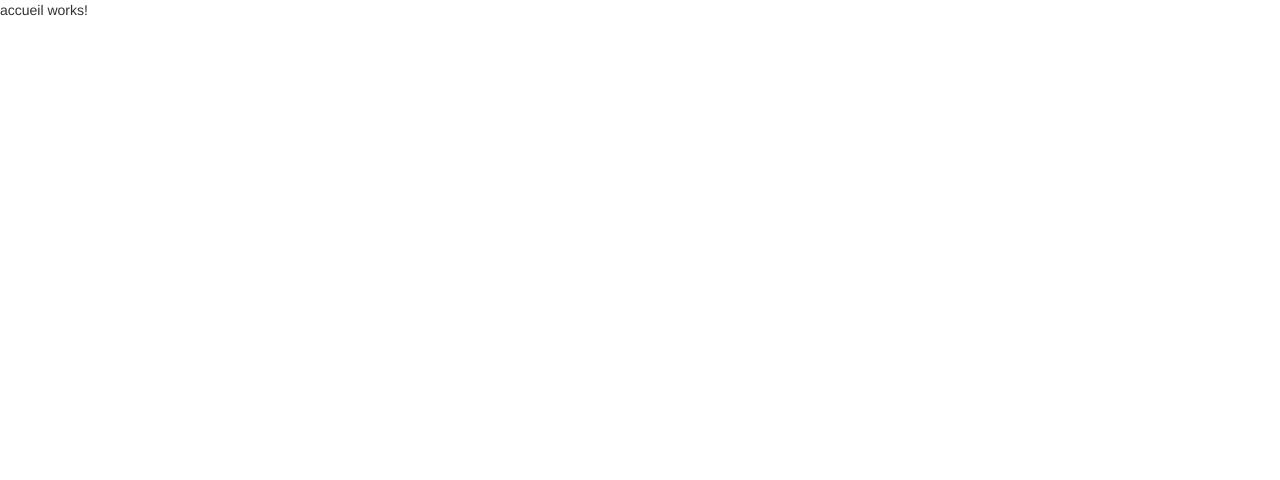
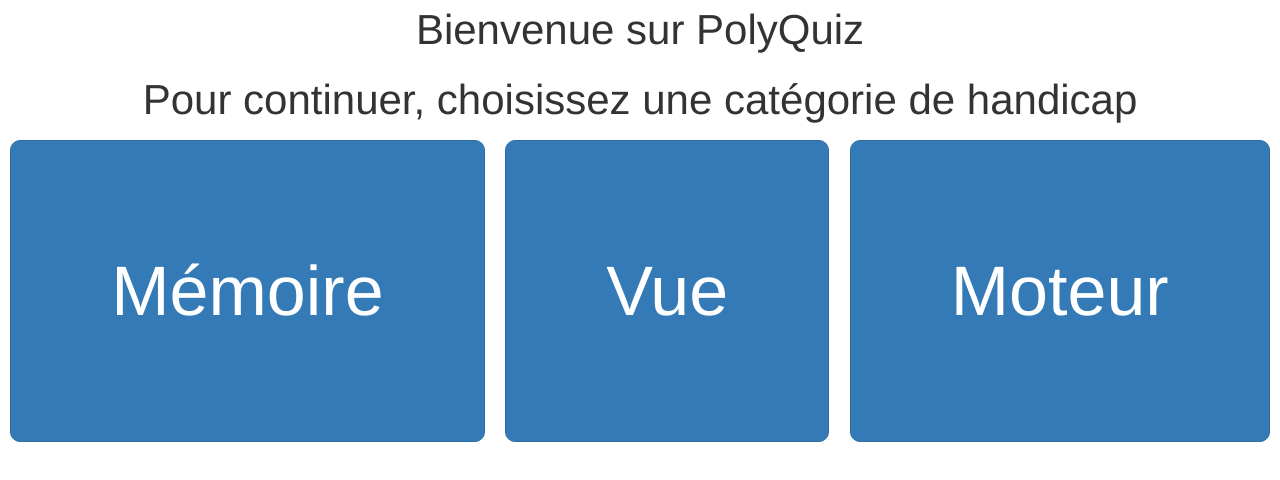
Before and after one commit to bertolottoloic/PolyQuiz, an Angular app in the folder PolyQuiz-zeCommit/: page / in a window 1280 px wide. Shown: the top 480 px of the page. Built offline with nearby package versions, Linux system fonts and the light colour scheme.

Commit message:
main page

```diff
--- a/PolyQuiz-zeCommit/angular.json
+++ b/PolyQuiz-zeCommit/angular.json
@@ -25,9 +25,12 @@
             ],
             "styles": [
               "src/styles.css",
-              "../node_modules/bootstrap/dist/css/bootstrap.css"
+              "./node_modules/bootstrap/dist/css/bootstrap.min.css"
             ],
-            "scripts": []
+            "scripts": [
+              "node_modules/jquery/dist/jquery.min.js",
+              "node_modules/bootstrap/dist/js/bootstrap.min.js"
+            ]
           },
           "configurations": {
             "production": {
--- a/PolyQuiz-zeCommit/package.json
+++ b/PolyQuiz-zeCommit/package.json
@@ -19,7 +19,10 @@
     "@angular/platform-browser": "~8.2.14",
     "@angular/platform-browser-dynamic": "~8.2.14",
     "@angular/router": "~8.2.14",
-    "bootstrap": "^3.3.7",
+    "boostrap": "^2.0.0",
+    "bootstrap": "^3.4.1",
+    "jquery": "^3.4.1",
+    "popper.js": "^1.16.1",
     "rxjs": "~6.4.0",
     "tslib": "^1.10.0",
     "zone.js": "~0.9.1"
--- a/PolyQuiz-zeCommit/src/app/accueil/accueil.component.css
+++ b/PolyQuiz-zeCommit/src/app/accueil/accueil.component.css
@@ -0,0 +1,16 @@
+.btn {
+    padding: 100px 100px;
+    font-size: 20px;
+    border-radius: 10px;
+    font-size: 5em;
+}
+
+div {
+    display: flex;
+    justify-content: space-around;
+}
+
+p {
+    font-size: 3em;
+    text-align: center;
+}
--- a/PolyQuiz-zeCommit/src/app/accueil/accueil.component.html
+++ b/PolyQuiz-zeCommit/src/app/accueil/accueil.component.html
@@ -1 +1,7 @@
-<p>accueil works!</p>
+<p>Bienvenue sur PolyQuiz</p>
+<p>Pour continuer, choisissez une catégorie de handicap </p>
+<div>
+    <button type="button" class="btn btn-primary">Mémoire</button>
+    <button type="button" class="btn btn-primary">Vue</button>
+    <button type="button" class="btn btn-primary">Moteur</button>
+</div>
```
Also changed, not shown: 1 other file (tests, documents, lock files or other folders).
